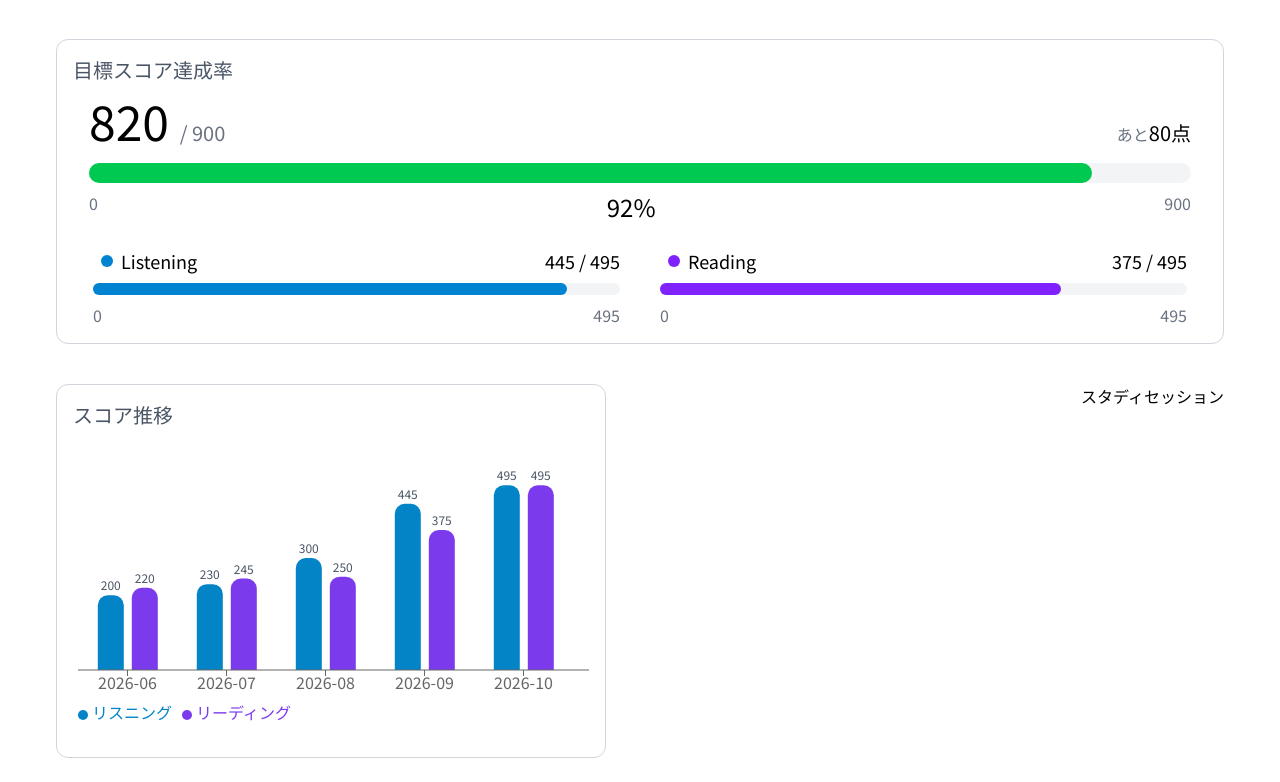
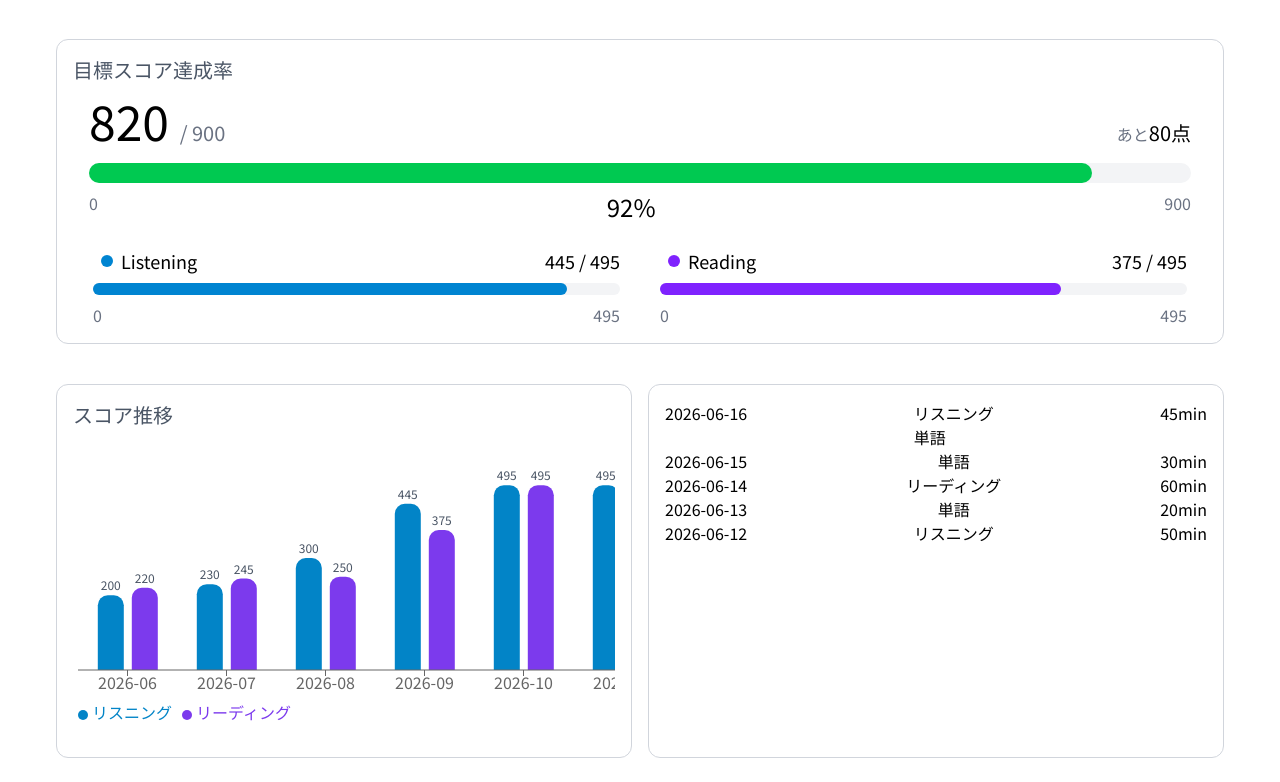
Before and after one commit to k-tomida/toeic-tracker, a React (Vite) app in the folder frontend/: page / in a window 1280 px wide. Shown: the part 557-1339 px from the top of the page. Built offline with nearby package versions, Linux system fonts and the light colour scheme.

Commit message:
WIP: StudySessionコンポーネントの追加

```diff
--- a/frontend/src/components/home/ScoreChart.tsx
+++ b/frontend/src/components/home/ScoreChart.tsx
@@ -2,7 +2,7 @@ import { Chart } from "../../modules/Chart";
 
 export const ScoreChart = () => {
   return (
-    <div className="bg-white rounded-xl p-4 border border-gray-300 max-w-[550px]">
+    <div className="bg-white rounded-xl p-4 border border-gray-300 flex-1 min-w-0 min-w-[400px]">
       <p className="mb-3 text-xl font-medium text-gray-600">スコア推移</p>
       <Chart />
     </div>
--- a/frontend/src/components/home/StudySession.tsx
+++ b/frontend/src/components/home/StudySession.tsx
@@ -1,7 +1,39 @@
+
+const datas = [
+    { date: "2026-06-16", category: ["リスニング", "単語"], studyTime: 45 },
+    { date: "2026-06-15", category: ["単語"], studyTime: 30 },
+    { date: "2026-06-14", category: ["リーディング"], studyTime: 60 },
+    { date: "2026-06-13", category: ["単語"], studyTime: 20 },
+    { date: "2026-06-12", category: ["リスニング"], studyTime: 50 }
+];
+
+//カテゴリ別にcssを変える関数
+const changeTagByCategory = (category: string) => {
+    return (
+        <div>
+            {category}
+        </div>
+
+    )
+}
+
+//dateを2026-06-16から6/16(月)に変える関数
+const formatDateLabel = (date: string) => {
+    return "";
+}
+
 export const StudySession = () => {
     return (
-        <div>
-            スタディセッション
+        <div className="bg-white rounded-xl p-4 border border-gray-300 flex-1 min-w-0 min-w-[400px]">
+            {datas.map((data) => (
+                <div key={data.date} className="flex justify-between">
+                    <div>{data.date}</div>
+                    <div>{data.category.map((category) => (
+                        changeTagByCategory(category)
+                    ))}</div>
+                    <div>{data.studyTime}min</div>
+                </div>
+            ))}
         </div>
     )
 }
--- a/frontend/src/pages/HomePage.tsx
+++ b/frontend/src/pages/HomePage.tsx
@@ -20,7 +20,7 @@ export const HomePage = () => {
         <KpiCards />
         <HeatMap data={dummyData} />
         <GoalProgress />
-        <div className="flex justify-between flex-wrap gap-4 mx-10">
+        <div className="flex flex-wrap gap-4 mx-10">
           <ScoreChart />
           <StudySession />
         </div>
```
